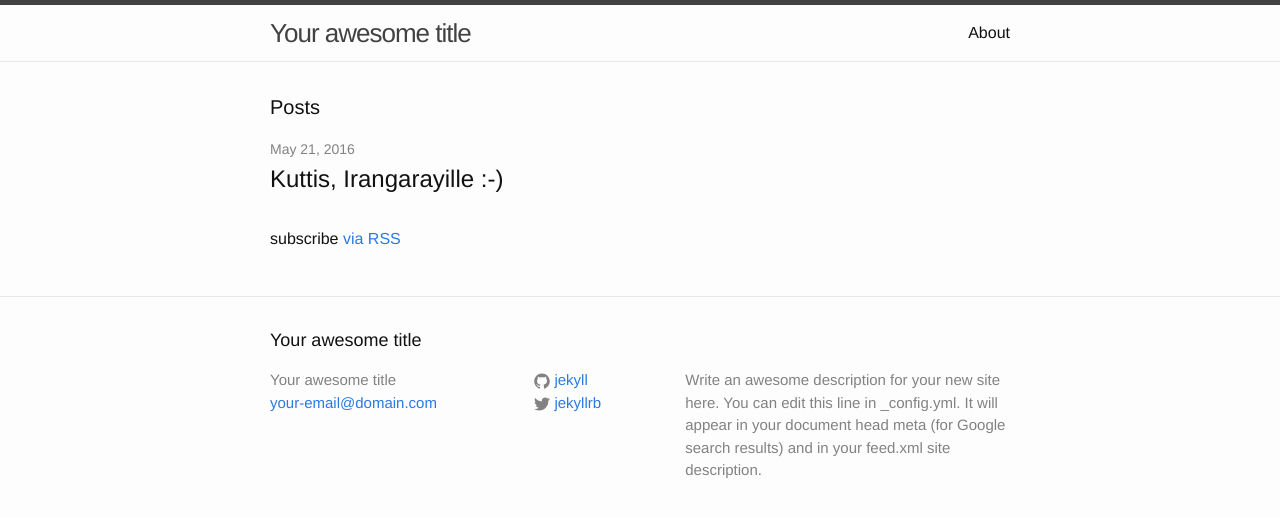
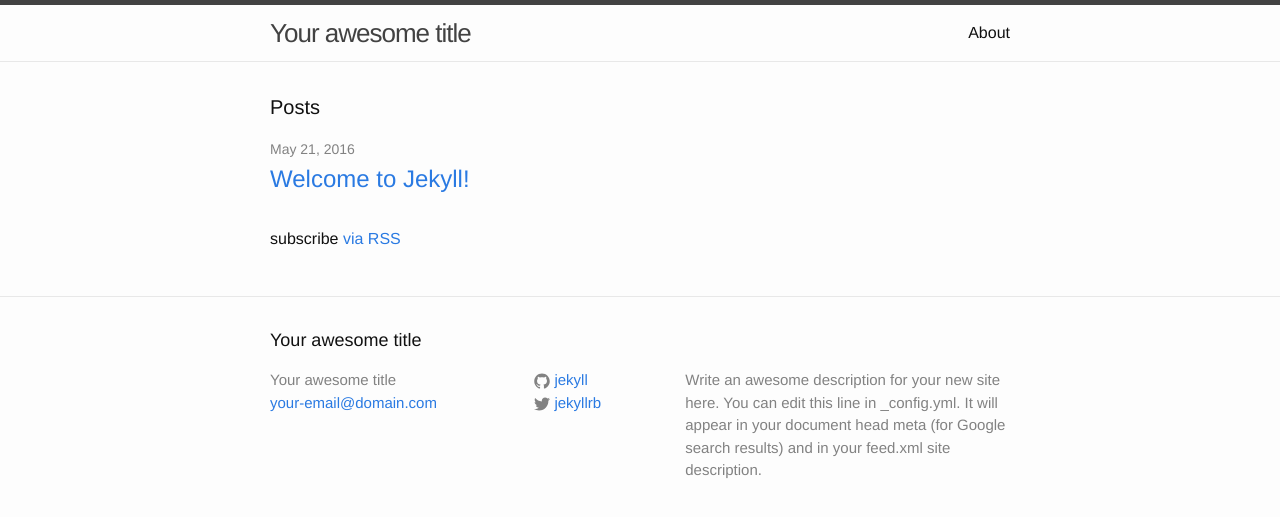
Before and after one commit to abhisrphoenix/abhisrphoenix.github.io, a Jekyll site: the page built from index.html, in a window 1280 px wide. Shown: the top 517 px of the page. Built offline with Jekyll 4.4.1, drawn with Linux system fonts in a browser that asks for light colours.

Commit message:
Update index.html

```diff
--- a/index.html
+++ b/index.html
@@ -12,8 +12,8 @@ layout: default
         <span class="post-meta">{{ post.date | date: "%b %-d, %Y" }}</span>
 
         <h2>
-          Kuttis, Irangarayille :-)
-        <!--  <a class="post-link" href="{{ post.url | prepend: site.baseurl }}">{{ post.title }}</a> -->
+
+       <a class="post-link" href="{{ post.url | prepend: site.baseurl }}">{{ post.title }}</a>
         </h2>
       </li>
     {% endfor %}
```
